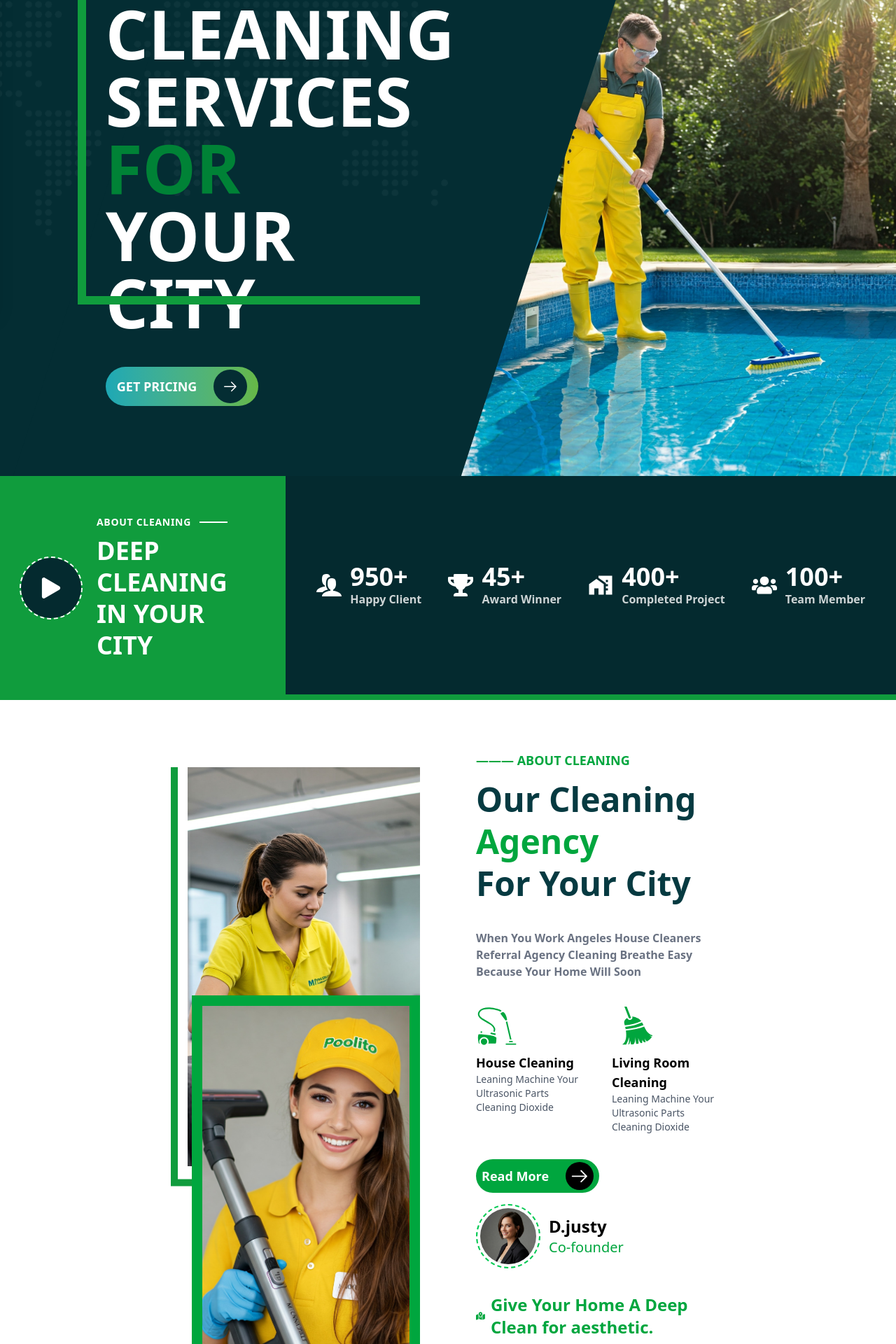
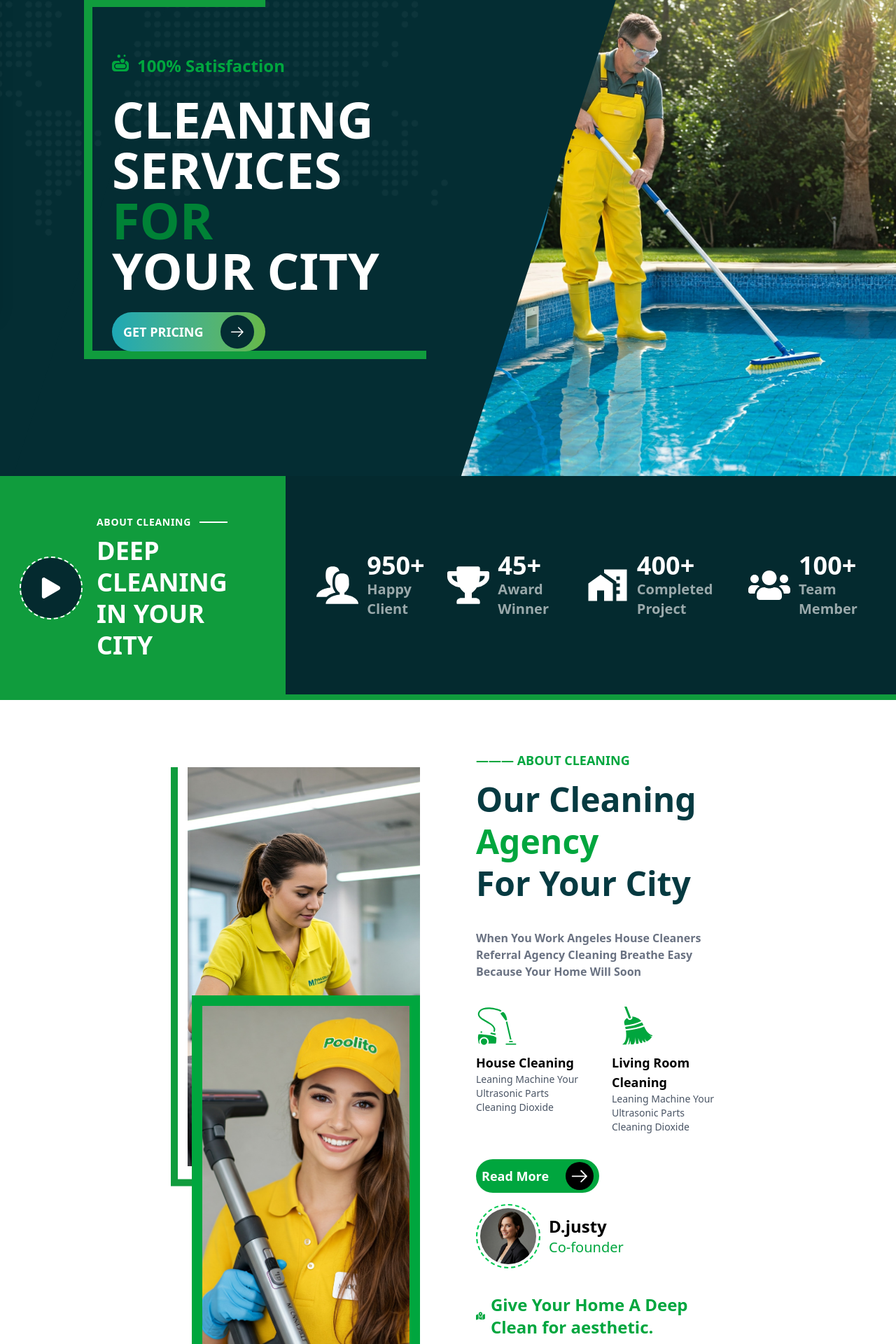
Before and after one commit to Butter002/vecurosoft-App, a React (Vite) app: page / in a window 1280 px wide. Shown: the part 360-2280 px from the top of the page at 70% size. Built offline with nearby package versions, Linux system fonts and the light colour scheme.

Commit message:
home page update

```diff
--- a/src/HomeSetion/ReviewAndBooking.jsx
+++ b/src/HomeSetion/ReviewAndBooking.jsx
@@ -39,7 +39,7 @@
     <section className="relative bg-[#052429] lg:p-30 !md:pt-25 bg-no-repeat object-cover overflow-clip bg-left  py-16" >
 
             <div className='absolute top-15  hidden lg:block  -right-60 '><img src={map} alt="" /></div>
-            <div className='absolute hidden lg:block top-0 object-cover w-[40%] h-[100%] -left-40'><img src={officeCleaningImg} alt="" className='bject-cover  h-[100%] ' /></div>
+            <div className='absolute hidden lg:block top-0 object-cover w-[32%] h-[100%] -left-32'><img src={officeCleaningImg} alt="" className='bject-cover  h-[100%] ' /></div>
 
             <div className="container mx-auto px-4 md:px-12">
             <div className="flex flex-col md:flex-row  gap-10 md:gap-0 items-start">
--- a/src/HomeSetion/SlideShow.jsx
+++ b/src/HomeSetion/SlideShow.jsx
@@ -1,12 +1,16 @@
 import React, { useEffect, useRef } from 'react';
+
 import 'keen-slider/keen-slider.min.css';
+import './animations.css';
+
 import { useKeenSlider } from 'keen-slider/react';
 import { GoArrowRight } from "react-icons/go";
 import cleaningsofa from '../assets/images/cleaningsofa.png';
 import swimingpool_cleaning from '../assets/images/swimingpool_cleaning.png';
 import map from '../assets/images/mapimage.png'
 import vector from '../assets/vector/Vector 2160.png'
-import BubbleBackground from './BubbleBackground'
+import { FaSoap } from "react-icons/fa";
+
 
 const images = [cleaningsofa, swimingpool_cleaning];
 
@@ -22,27 +26,30 @@ const Slideshow = () => {
     const interval = setInterval(() => {
       slider.current?.next();
     }, 4000);
-    return () => clearInterval(interval);
-  }, [slider]);
+    return () => clearInterval(interval);}, [slider]);
 
   return (
     <div className="w-full md:h-[820px] h-[990px] bg-[#042d33] flex flex-col md  md:flex-row  overflow-hidden">
       {/* Left Skewed Overlay */}
-      <div className="md:w-1/2 w-full md:h-full h-400 relative flex lg:pl-30  justify-center items-center">
+      <div className="md:w-1/2 w-full md:h-full h-400 relative flex lg:pl-30 md:justify-center justify-start items-center">
+
         {/* design layout */}
         <div className="absolute top-0 hidden lg:flex left-38 w-full h-full bg-[#042d33] -skew-x-[18deg] origin-left z-10"/>
-        <div className='absolute top-0 left-0 z-20'><img src={map} alt="" /></div>
+        <div className='absolute top-0 left-0 z-20 slide-left-fade'><img src={map} alt="" /></div>
+
 
 
         {/* text section */}
-        <div className='relative flex flex-col pl-9 lg:pt-10 lg:pl-10 md:items-start z-30 '>
-        <div className='absolute -top-10 left-0'><img src={vector} alt="" /></div>
-        <div className='text-green-600 md:hidden  font-bold text-xl inline-100'>100% Satisfaction</div>
-        <div className='lg:text-8xl font-bold text-5xl text-white'>CLEANING <br />
-        SERVICES <a className='text-green-700'> FOR</a><br/>
-        YOUR CITY</div>
-        <div className='w-full h-11'/>
-        <div><button className="bg-gradient-to-r from-[#1da8b5] to-[#67b846] text-white hover:text-[#042D33] py-1 px-4 rounded-full text-lg font-semibold flex items-center gap-6">
+        <div className='relative flex flex-col gap-6 pl-9 lg:pt-10 textsection lg:pl-10 md:items-start z-30 '>
+        <div className='absolute -top-10 md:block hidden  left-0'><img src={vector} alt=""/></div>
+        <div className='absolute -top-10 md:hidden left-2'><img src={vector} alt=""/></div>
+
+        <div className='text-green-600 flex gap-3 font-extrabold text-2xl slide-up-fade inline-100'> <FaSoap />100% Satisfaction</div>
+        <div className='lg:text-7xl font-extrabold text-5xl text-white slide-up-fade'>CLEANING <br/>
+        SERVICES <a className='text-green-700'>FOR</a><br/>YOUR CITY
+        </div>
+
+        <div className='slide-up-fade'><button className="bg-gradient-to-r from-[#1da8b5] to-[#67b846] text-white hover:text-[#042D33] py-1 px-4 rounded-full text-lg font-semibold flex items-center gap-6">
         GET PRICING
         <div className="bg-[#042D33] text-white  hover:bg-white text-2xl hover:text-[#042D33] h-12 w-12 flex justify-center items-center rounded-full">
         <GoArrowRight />
@@ -50,7 +57,6 @@ const Slideshow = () => {
         </button>
         </div>
         </div>
-
       </div>
 
       {/* Right Slideshow */}
@@ -58,11 +64,7 @@ const Slideshow = () => {
         <div ref={sliderRef} className="keen-slider h-full w-full">
           {images.map((img, i) => (
             <div key={i} className="keen-slider__slide relative">
-              <img
-                src={img}
-                alt={`Slide ${i}`}
-                className="w-full h-full object-cover"
-              />
+              <img src={img} alt={`Slide ${i}`} className="w-full h-full object-cover"/>
             </div>
           ))}
         </div>
--- /dev/null
+++ b/src/HomeSetion/animations.css
@@ -0,0 +1,45 @@
+@keyframes slideUpFade {
+  0% {
+    opacity: 0;
+    transform: translateY(20px);
+  }
+  100% {
+    opacity: 1;
+    transform: translateY(0);
+  }
+}
+
+.slide-up-fade {
+  animation: slideUpFade 0.8s ease-out forwards;
+}
+
+@keyframes slideUpFadesecond {
+  0% {
+    opacity: 0;
+    transform: translateY(20px);
+  }
+  100% {
+    opacity: 1;
+    transform: translateY(0);
+  }
+}
+
+.slide-up-fade-second {
+  animation: slideUpFadesecond 1.9s ease-out forwards;
+}
+
+
+@keyframes slideLeftFade {
+  0% {
+    opacity: 0;
+    transform: translateX(-60px);
+  }
+  100% {
+    opacity: 1;
+    transform: translateX(0);
+  }
+}
+
+.slide-left-fade {
+  animation: slideLeftFade 0.9s ease-out forwards;
+}
--- a/src/pages/Home.jsx
+++ b/src/pages/Home.jsx
@@ -1,40 +1,37 @@
-import React from 'react';
-import CountUp from 'react-countup';
-import { useInView } from 'react-intersection-observer';
-import { FaPlay, FaSmile, FaTrophy, FaUsers,FaTasks} from 'react-icons/fa';
+import React from "react";
+import CountUp from "react-countup";
+import { useInView } from "react-intersection-observer";
+import { FaPlay, FaSmile, FaTrophy, FaUsers, FaTasks } from "react-icons/fa";
 import { ImUsers } from "react-icons/im";
 import { MdMapsHomeWork } from "react-icons/md";
 import { FaMapLocationDot } from "react-icons/fa6";
-import { GiBroom,GiVacuumCleaner } from "react-icons/gi";
+import { GiBroom, GiVacuumCleaner } from "react-icons/gi";
 import { GoArrowRight } from "react-icons/go";
 
-import Header from '../components/Header';
-import Footer from '../components/Footer';
-import Section4 from '../HomeSetion/Section4';
-import Section1 from '../HomeSetion/SlideShow'
-import ClientSection from '../HomeSetion/ClientSection';
-import TeamArea from '../HomeSetion/TeamArea';
-import ReviewAndBooking from '../HomeSetion/ReviewAndBooking';
+import Header from "../components/Header";
+import Footer from "../components/Footer";
+import Section4 from "../HomeSetion/Section4";
+import Section1 from "../HomeSetion/SlideShow";
+import ClientSection from "../HomeSetion/ClientSection";
+import TeamArea from "../HomeSetion/TeamArea";
+import ReviewAndBooking from "../HomeSetion/ReviewAndBooking";
 
-import cleaningsofa from '../assets/images/cleaningsofa.png';
-import section2image from '../assets/images/section2image.png';
-import profile from '../assets/images/Co-founder.png'
-import Blog from '../HomeSetion/BlogSection';
-import vector1 from '../assets/vector/Vector 1.png'
-
+import cleaningsofa from "../assets/images/cleaningsofa.png";
+import section2image from "../assets/images/section2image.png";
+import profile from "../assets/images/Co-founder.png";
+import Blog from "../HomeSetion/BlogSection";
+import vector1 from "../assets/vector/Vector 1.png";
 
 function Home() {
+  const [ref, inView] = useInView({ triggerOnce: true, threshold: 0.4 });
 
-  const [ref, inView] = useInView({
-  triggerOnce: true,
-  threshold: 1,
-    });
+  const [ref2, inView2] = useInView({ triggerOnce: true,threshold: 0.6,});
 
   return (
     <>
       <div className="font-sans bg-white">
         <Header />
-    <main className=''>
+        <main className="">
           {/* section 1 */}
           <Section1 />
 
@@ -48,54 +45,71 @@ function Home() {
                     <FaPlay />
                   </div>
                 </div>
-          <div>
+                <div
+                  ref={ref}
+                  className={`transition-opacity duration-700 ${
+                    inView ? "slide-up-fade" : "opacity-0 translate-y-8"
+                  }`}
+                >
                   <div className="flex items-center gap-3 text-white font-bold text-sm tracking-wider">
                     ABOUT CLEANING
                     <div className="h-[2px] w-10 bg-white" />
                   </div>
                   <div className="text-3xl lg:text-4xl font-extrabold text-white leading-tight mt-2">
-              DEEP CLEANING<br />IN YOUR CITY
+                    DEEP CLEANING
+                    <br />
+                    IN YOUR CITY
                   </div>
                 </div>
               </div>
             </div>
 
             {/* Right Dark Panel */}
-      <div
-        ref={ref}
-        className="bg-[#042a2f] w-full lg:w-[75%] lg:mb-2 px-11 py-6 lg:py-0 grid grid-cols-2 gap-6 sm:gap-8 lg:flex lg:items-center lg:justify-between">
+            <div ref={ref}
+              className="bg-[#042a2f] w-full lg:w-[75%] lg:mb-2 px-11 py-6 lg:py-0 grid grid-cols-2 gap-6 sm:gap-8 lg:flex lg:items-center lg:justify-between" >
               {[
                 { icon: <ImUsers />, count: 950, label: "Happy Client" },
                 { icon: <FaTrophy />, count: 45, label: "Award Winner" },
-          { icon: <MdMapsHomeWork />, count: 400, label: "Completed Project" },
+                {
+                  icon: <MdMapsHomeWork />,
+                  count: 400,
+                  label: "Completed Project",
+                },
                 { icon: <FaUsers />, count: 100, label: "Team Member" },
               ].map((item, i) => (
                 <div key={i} className="flex items-center">
-            <div className="text-white text-4xl mr-3">{item.icon}</div>
+                  <div className="text-white text-6xl mr-3">{item.icon}</div>
                   <div>
                     <div className="text-4xl font-bold text-white">
                       {inView && <CountUp end={item.count} duration={2} />}+
                     </div>
-              <div className="text-1x text-white/80 font-semibold">{item.label}</div>
+                    <div className="text-xl  text-white/60 font-semibold">
+                      {item.label}
+                    </div>
                   </div>
                 </div>
               ))}
             </div>
           </div>
 
-
-
           {/* section 3 */}
           <div className="bg-white py-12 lg:m-1 px-4 md:px-16 xl:px-40">
             <div className="grid grid-cols-1 md:grid-cols-2 gap-20 py-5 lg:px-20 items-center">
+              {/* Left Side Images */}
+              {/* <div  className="relative h-full flex flex-row pl-6 pt-6 gap-5 items-start slide-up-fade-second w-full"> */}
+              <div
+                ref={ref2}
+                className={`relative h-full flex flex-row pl-6 pt-6 gap-5 items-start w-full transition-opacity duration-700 ${
+                  inView2 ? "slide-up-fade" : "opacity-0 translate-y-8"
+                }`} >
 
-        {/* Left Side Images */}
-        <div className="relative h-full flex flex-row pl-6 pt-6 gap-5 items-start w-full">
                 <img src={cleaningsofa} alt="Cleaning" className="h-[570px] object-cover w-[100%] max-w-[450px] border-transparent" />
 
-          <div className='bg-[#109c3d] w-full mt-8 h-2' />
+                <div className="bg-[#109c3d] w-full mt-8 h-2" />
 
-          <div className='absolute -left-0 top-6'><img src={vector1} alt="" /></div>
+                <div className="absolute -left-0 top-6">
+                  <img src={vector1} alt="" />
+                </div>
                 <div className="absolute bottom-[-40px] right-[0px] hidden lg:flex items-center justify-center w-[326px] h-[530px] border-15 border-green-600">
                   <img src={section2image} alt="Worker" className="h-full object-cover w-full" />
                 </div>
@@ -107,13 +121,23 @@ function Home() {
                 </div>
 
               {/* Right Side Content */}
-        <div className='gap-3 flex flex-col'>
-          <p className="text-green-600 font-semibold text-lg ">——— ABOUT CLEANING</p>
+              {/* <div className='gap-3 flex flex-col slide-up-fade'> */}
+              <div
+                ref={ref2}
+                className={`gap-3 flex flex-col transition-opacity duration-700 ${
+                  inView2 ? "slide-up-fade" : "opacity-0 translate-y-8"
+                }`}
+              >
+                <p className="text-green-600 font-semibold text-lg ">
+                  ——— ABOUT CLEANING
+                </p>
                 <h2 className="lg:text-5xl text-4xl text-[#063a41] font-bold leading-15 mb-6">
-            Our Cleaning <span className="text-green-600">Agency</span><br /> For Your City
+                  Our Cleaning <span className="text-green-600">Agency</span>
+                  <br /> For Your City
                 </h2>
                 <p className="text-gray-500 font-bold mb-6">
-            When You Work Angeles House Cleaners Referral Agency Cleaning Breathe Easy Because Your Home Will Soon
+                  When You Work Angeles House Cleaners Referral Agency Cleaning
+                  Breathe Easy Because Your Home Will Soon
                 </p>
 
                 {/* Services */}
@@ -121,12 +145,16 @@ function Home() {
                   <div>
                     <GiVacuumCleaner className="text-green-600 text-6xl mb-2" />
                     <h4 className="font-bold text-lg">House Cleaning</h4>
-              <p className="text-sm text-gray-600">Leaning Machine Your Ultrasonic Parts Cleaning Dioxide</p>
+                    <p className="text-sm text-gray-600">
+                      Leaning Machine Your Ultrasonic Parts Cleaning Dioxide
+                    </p>
                   </div>
                   <div>
                     <GiBroom className="text-green-600 text-6xl mb-2" />
                     <h4 className="font-bold text-lg">Living Room Cleaning</h4>
-              <p className="text-sm text-gray-600">Leaning Machine Your Ultrasonic Parts Cleaning Dioxide</p>
+                    <p className="text-sm text-gray-600">
+                      Leaning Machine Your Ultrasonic Parts Cleaning Dioxide
+                    </p>
                   </div>
                 </div>
 
@@ -140,8 +168,13 @@ function Home() {
                   </button>
 
                   <div className="flex items-center gap-3">
-              <div className='border-2 border-dashed p-1 border-green-500 object-cover rounded-full '>
-                <img src={profile} alt="D. markwin" className="w-20 h-20 rounded-full"/></div>
+                    <div className="border-2 border-dashed p-1 border-green-500 object-cover rounded-full ">
+                      <img
+                        src={profile}
+                        alt="D. markwin"
+                        className="w-20 h-20 rounded-full"
+                      />
+                    </div>
 
                     <div>
                       <h5 className="font-bold text-2xl">D.justy</h5>
@@ -153,27 +186,28 @@ function Home() {
                 {/* Footer Tag */}
                 <div className="flex items-center gap-2 mt-6 text-green-600 font-semibold">
                   <FaMapLocationDot className="text-xl" />
-            <span className='font-bold text-2xl'>Give Your Home A Deep Clean for aesthetic.</span>
+                  <span className="font-bold text-2xl">
+                    Give Your Home A Deep Clean for aesthetic.
+                  </span>
                 </div>
               </div>
             </div>
           </div>
 
           {/* section 4 */}
-    <Section4/>
+          <Section4 />
 
           {/* sectiom 5 */}
-    <ClientSection/>
+          <ClientSection />
 
           {/* section 6*/}
           <TeamArea />
 
           {/* section 7 */}
-    <ReviewAndBooking/>
+          <ReviewAndBooking />
 
           {/* section 8 */}
           <Blog />
-
         </main>
         <Footer />
       </div>
```
Also changed, not shown: src/HomeSetion/Section4.jsx (+3 -9 lines). Lines whose indentation alone changed are shown as unchanged.
